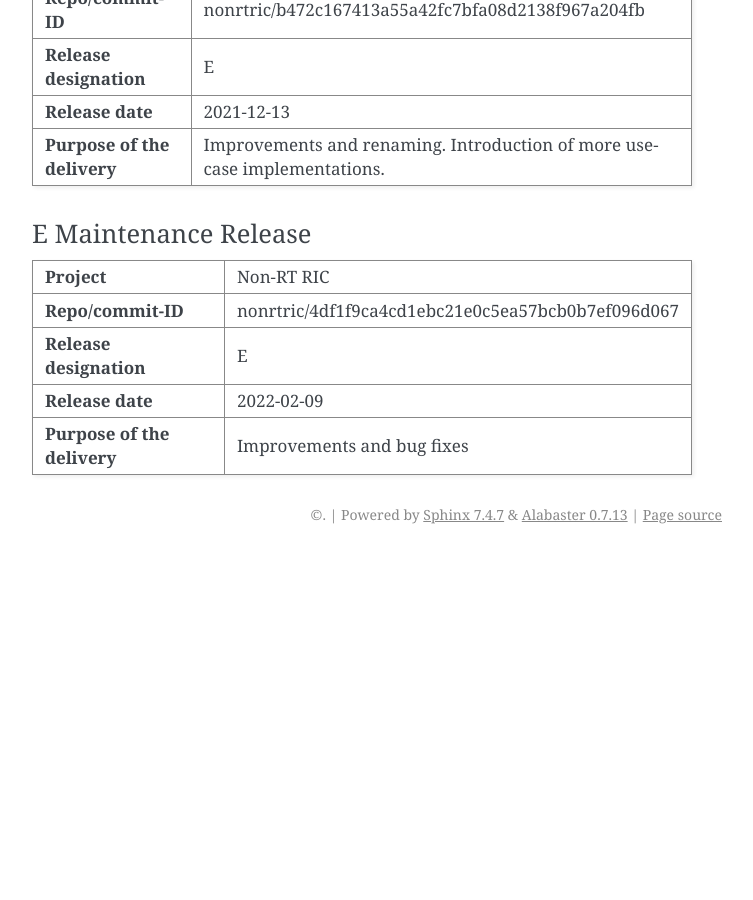
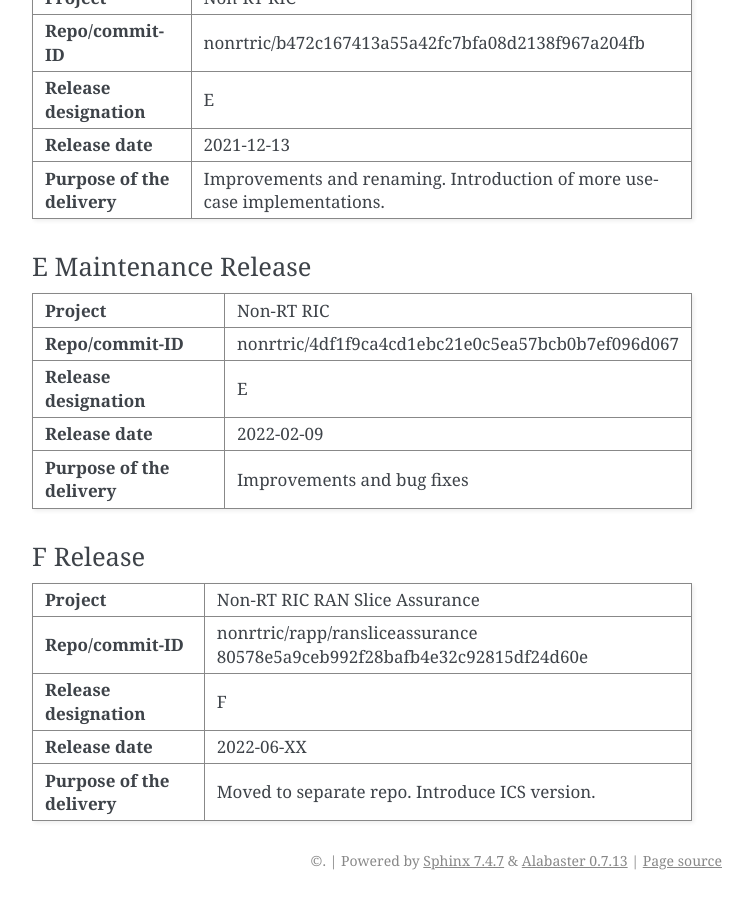
Before and after one commit to o-ran-sc/nonrtric-rapp-ransliceassurance, a Sphinx documentation site: the page built from docs/release-notes.rst, in a window 1280 px wide and 900 px high, scrolled down 2134 px. Shown: the whole window, without its empty margins (388-1141 px from the left). Built offline with Sphinx 7.4.7, drawn with Linux system fonts in a browser that asks for light colours; before the commit the page ends 2688 px from its top, so only the background shows below that; some of the changed text lies outside the part shown.

Commit message:
Update Release Notes
Issue-ID: NONRTRIC-762
Signed-off-by: elinuxhenrik <henrik.b.andersson@est.tech>
Change-Id: If3169c977d01df781095fbeb6971bfeb13f1d155

```diff
--- a/docs/release-notes.rst
+++ b/docs/release-notes.rst
@@ -25,6 +25,9 @@
 +------------+----------+------------------+-----------------+
 | 2022-02-14 | 1.0.2    | Henrik Andersson | E Maintenance   |
 |            |          |                  | Release         |
++------------+----------+------------------+-----------------+
+| 2022-06-XX | 1.1.0    | Henrik Andersson | F Maintenance   |
+|            |          |                  |                 |
 +------------+----------+------------------+-----------------+
 
 
@@ -163,3 +166,23 @@
 | **Purpose of the delivery** | Improvements and bug fixes                        |
 |                             |                                                   |
 +-----------------------------+---------------------------------------------------+
+
+F Release
+---------
++-----------------------------+---------------------------------------------------+
+| **Project**                 | Non-RT RIC RAN Slice Assurance                    |
+|                             |                                                   |
++-----------------------------+---------------------------------------------------+
+| **Repo/commit-ID**          | nonrtric/rapp/ransliceassurance                   |
+|                             | 80578e5a9ceb992f28bafb4e32c92815df24d60e          |
+|                             |                                                   |
++-----------------------------+---------------------------------------------------+
+| **Release designation**     | F                                                 |
+|                             |                                                   |
++-----------------------------+---------------------------------------------------+
+| **Release date**            | 2022-06-XX                                        |
+|                             |                                                   |
++-----------------------------+---------------------------------------------------+
+| **Purpose of the delivery** | Moved to separate repo. Introduce ICS version.    |
+|                             |                                                   |
++-----------------------------+---------------------------------------------------+
```
